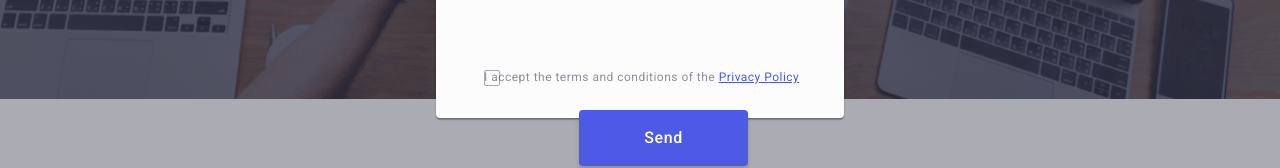
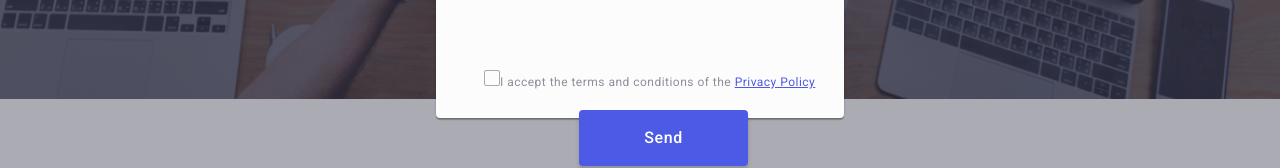
Before and after one commit to DenisGrabko/goit-markup-hw-06, a plain HTML site: page index.html in a window 1280 px wide. Shown: the part 574-742 px from the top of the page. Drawn offline with nearby package versions, Linux system fonts and the light colour scheme.

Commit message:
checkbox-1526-06

```diff
--- a/css/style.css
+++ b/css/style.css
@@ -1138,11 +1138,7 @@ ol {
     justify-content: center;
     fill: transparent;
 }
-.backdrop-privacy-policy-custom-checkbox-container-for-positioning {
-    position: absolute;
-    top: 0px;
-    left: 0px;
-}
+
 
 .backdrop-privacy-policy-custom-checkbox {
     position: absolute;
--- a/index.html
+++ b/index.html
@@ -540,11 +540,8 @@
               class="backdrop-checkbox-privacy-policy visually-hidden"
             />
 
-            <label for="user-privacy" class="backdrop-privacy-policy"
-              >I accept the terms and conditions of the
-              <span
-                class="backdrop-privacy-policy-custom-checkbox-container backdrop-privacy-policy-custom-checkbox-container-for-positioning"
-              >
+            <label for="user-privacy" class="backdrop-privacy-policy">
+              <span class="backdrop-privacy-policy-custom-checkbox-container">
                 <svg
                   width="10"
                   height="8"
@@ -554,8 +551,8 @@
                     href="./images/icons.svg#icon-checkbox-vector"
                     class="backdrop-privacy-policy-custom-checkbox-icon"
                   ></use>
-                </svg>
-              </span>
+                </svg> </span
+              >I accept the terms and conditions of the
               <a href="/index.html" class="privacy-policy-link"
                 >Privacy Policy
               </a>
```
